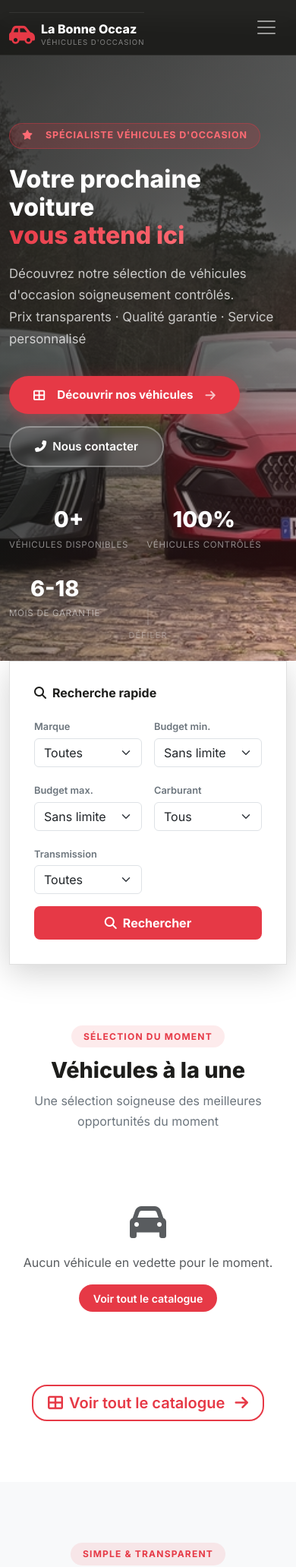
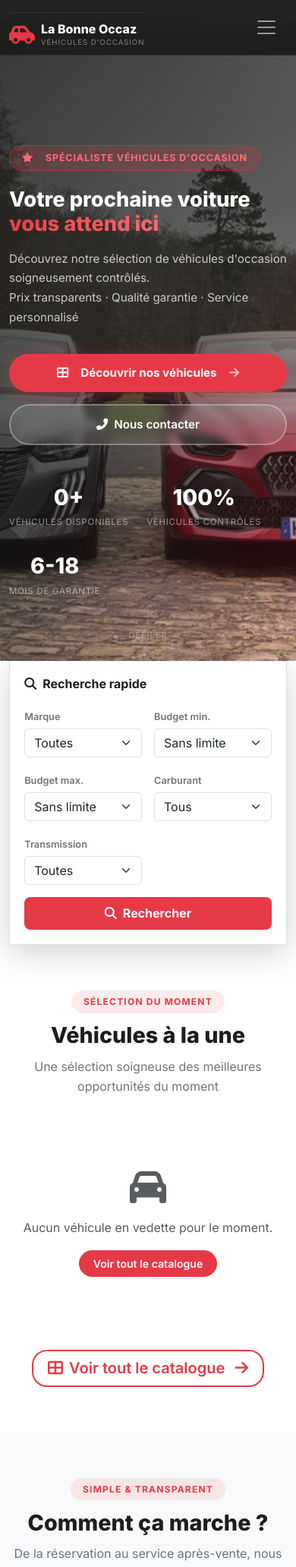
Before and after one commit to thomassongo12-bot/la-bonne-occaz, a PHP site: page /bon-occaz/ in a window 390 px wide. Shown: the top 2063 px of the page at 76% size. Run offline with PHP 8.4, Linux system fonts and the light colour scheme; data that the repository does not hold is empty.

Commit message:
fix: responsivite mobile — overflow-x hidden, corrections debordements, boutons full-width, paddings adaptes

```diff
--- a/public/css/style.css
+++ b/public/css/style.css
@@ -605,6 +605,16 @@ a:hover { color: var(--primary-dark); }
 /* ================================================================
    RESPONSIVE
 ================================================================ */
+
+/* ── Empêche tout débordement horizontal sur mobile ── */
+html, body {
+  overflow-x: hidden;
+  max-width: 100%;
+}
+*, *::before, *::after {
+  min-width: 0; /* empêche les flex/grid children de dépasser */
+}
+
 @media (max-width: 768px) {
   .hero-section { background-attachment: scroll; }
   .quick-search-section { margin-top: 0; }
@@ -618,6 +628,61 @@ a:hover { color: var(--primary-dark); }
   .trust-grid { grid-template-columns: 1fr; }
   .vehicle-specs-grid { grid-template-columns: repeat(2, 1fr); }
   .form-section { padding: 1rem; }
+
+  /* Why section — badge ne dépasse plus */
+  .why-image-badge { right: 10px; bottom: 10px; position: absolute; }
+  .why-image-wrapper { overflow: hidden; }
+
+  /* Hero — contenu pleine largeur */
+  .hero-content { max-width: 100%; padding: 40px 0 30px; }
+  .hero-title { font-size: clamp(1.6rem, 7vw, 2.4rem); }
+  .hero-subtitle { font-size: .95rem; }
+  .btn-hero-primary,
+  .btn-hero-secondary { width: 100%; justify-content: center; }
+  .hero-actions { flex-direction: column; }
+
+  /* Quick search */
+  .quick-search-card { padding: 1.2rem; }
+
+  /* CTA card */
+  .cta-card { padding: 1.8rem 1.2rem; }
+  .cta-card::before { display: none; }
+  .cta-actions { flex-direction: column; align-items: stretch; }
+  .cta-actions .btn-cta-primary,
+  .cta-actions .btn-cta-secondary,
+  .cta-actions .btn-cta-phone { text-align: center; }
+
+  /* Reservation vehicle card */
+  .reservation-vehicle-card { flex-direction: column; align-items: flex-start; }
+  .reservation-vehicle-card__img { width: 100%; min-width: unset; height: 160px; }
+
+  /* Réservation form sticky → static */
+  .reservation-form-card { position: static; }
+
+  /* Gallery modal nav */
+  .gallery-modal__nav--prev { left: 4px; }
+  .gallery-modal__nav--next { right: 4px; }
+
+  /* Tableau specs */
+  .spec-table { font-size: .8rem; }
+
+  /* Equipment grid */
+  .equipment-grid { grid-template-columns: 1fr; }
+
+  /* Footer */
+  .footer-top { padding: 40px 0 24px; }
+  .btn-whatsapp { width: 100%; justify-content: center; }
+
+  /* Selling form */
+  .selling-form-header { padding: 1.2rem; }
+  .form-section { padding: 1rem; }
+
+  /* Back to top */
+  .back-to-top { bottom: 16px; right: 16px; }
+
+  /* Section padding */
+  .section-padding    { padding: 50px 0; }
+  .section-padding-sm { padding: 32px 0; }
 }
 
 /* ================================================================
@@ -733,9 +798,8 @@ a:hover { color: var(--primary-dark); }
     .site-header .navbar-collapse {
         background: rgba(29,29,27,.98);
         border-top: 1px solid rgba(255,255,255,.08);
-        padding: 1rem 0;
+        padding: 1rem 1rem;
         margin: 0 -12px;
-        padding: 1rem 1rem;
     }
     .site-header .navbar-nav .nav-link { padding: .6rem .5rem !important; }
     .site-header .navbar-actions,
@@ -748,6 +812,24 @@ a:hover { color: var(--primary-dark); }
     .hero-section { background-attachment: scroll; }
     .hero-stats { gap: 1.5rem; }
     .how-step { margin-top: 1.2rem; }
+
+    /* Why section — image ne déborde pas */
+    .why-image-wrapper { overflow: hidden; border-radius: var(--radius-lg); }
+    .why-image-badge { right: 10px; bottom: 10px; }
+
+    /* Quick search — pas de margin négatif qui crée du scroll */
+    .quick-search-section { margin-top: 0; }
+
+    /* Sections padding réduites */
+    .section-padding    { padding: 60px 0; }
+    .section-padding-sm { padding: 40px 0; }
+
+    /* CTA card */
+    .cta-card { padding: 2rem 1.5rem; }
+
+    /* Galerie */
+    .gallery-modal__nav--prev { left: 4px; }
+    .gallery-modal__nav--next { right: 4px; }
 }
 
 /* ================================================================
```
